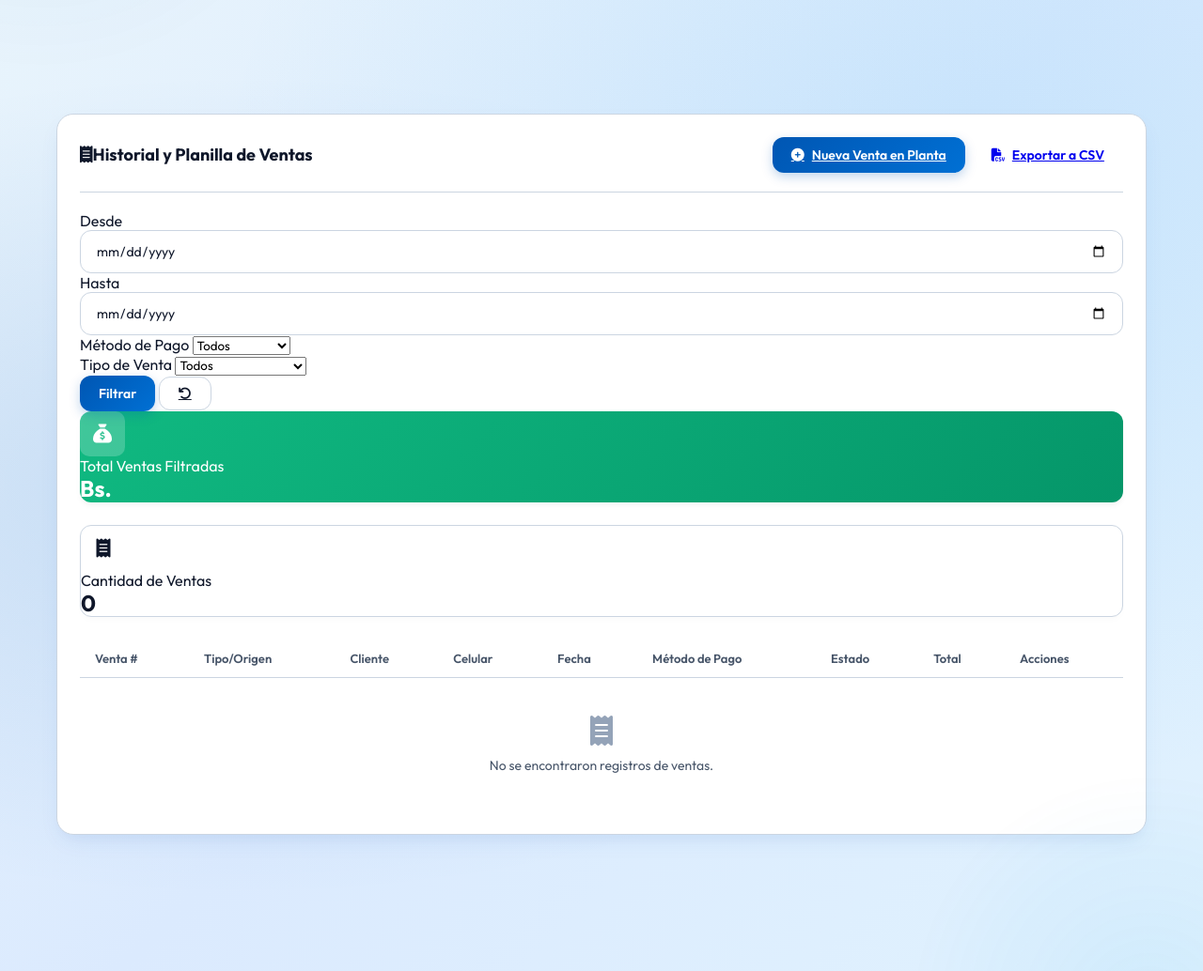
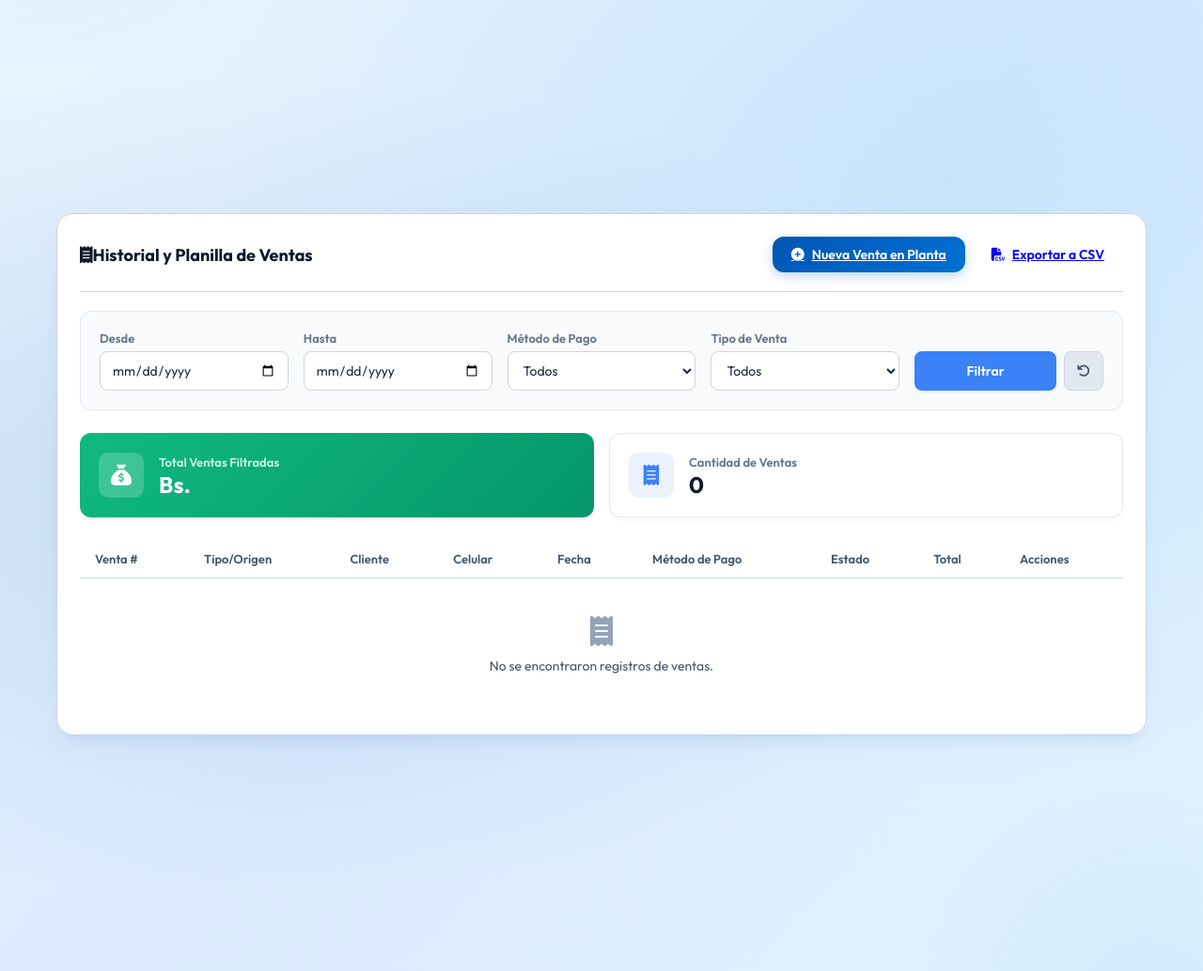
Before and after one commit to yeisonvargas14/AGUA2, a Django app: template frontend/templates/vendedor/listado_ventas.html in a window 1280 px wide. Shown: the whole page at 94% size. Run offline with Django 5.2, Linux system fonts and the light colour scheme; the template is opened without the code that fills it, so the values that code supplies are empty; some libraries are stand-ins or nearby versions.

Commit message:
style: enhance grid layout and styling of listado_ventas filters and stats cards using custom css

```diff
--- a/frontend/templates/vendedor/listado_ventas.html
+++ b/frontend/templates/vendedor/listado_ventas.html
@@ -1,6 +1,153 @@
 {% extends 'base.html' %}
 {% block title %}Planilla de Ventas — Panel Vendedor{% endblock %}
 {% block page_title %}Planilla de Ventas{% endblock %}
+
+{% block extra_css %}
+<style>
+  .custom-filters-container {
+    background-color: #f8fafc;
+    border: 1px solid #e2e8f0;
+    border-radius: 12px;
+    padding: 20px;
+    margin-bottom: 24px;
+  }
+  .custom-filters-form {
+    display: grid;
+    grid-template-columns: repeat(auto-fit, minmax(180px, 1fr));
+    gap: 16px;
+    align-items: end;
+  }
+  @media (max-width: 768px) {
+    .custom-filters-form {
+      grid-template-columns: 1fr;
+    }
+  }
+  .custom-filter-group {
+    display: flex;
+    flex-direction: column;
+    gap: 6px;
+  }
+  .custom-filter-group label {
+    font-size: 13px;
+    font-weight: 600;
+    color: #64748b;
+  }
+  .custom-filter-input {
+    width: 100%;
+    padding: 10px 12px;
+    border: 1px solid #cbd5e1;
+    border-radius: 8px;
+    background-color: #fff;
+    color: #1e293b;
+    font-size: 14px;
+    font-family: inherit;
+    box-sizing: border-box;
+    height: 42px;
+    outline: none;
+    transition: border-color 0.2s;
+  }
+  .custom-filter-input:focus {
+    border-color: #3b82f6;
+  }
+  .custom-filter-buttons {
+    display: flex;
+    gap: 8px;
+  }
+  .custom-filter-buttons button, .custom-filter-buttons a {
+    height: 42px;
+    display: inline-flex;
+    align-items: center;
+    justify-content: center;
+    border-radius: 8px;
+    font-weight: 600;
+    font-size: 14px;
+    cursor: pointer;
+    text-decoration: none;
+    box-sizing: border-box;
+  }
+  .custom-btn-filter {
+    background-color: #3b82f6;
+    color: white;
+    border: none;
+    flex: 1;
+    transition: background-color 0.2s;
+  }
+  .custom-btn-filter:hover {
+    background-color: #2563eb;
+  }
+  .custom-btn-clear {
+    background-color: #e2e8f0;
+    color: #475569;
+    border: 1px solid #cbd5e1;
+    width: 42px;
+    transition: background-color 0.2s;
+  }
+  .custom-btn-clear:hover {
+    background-color: #cbd5e1;
+  }
+
+  /* Summary cards styling */
+  .custom-summary-grid {
+    display: grid;
+    grid-template-columns: repeat(auto-fit, minmax(260px, 1fr));
+    gap: 16px;
+    margin-bottom: 24px;
+  }
+  .custom-summary-card {
+    background: #fff;
+    border: 1px solid #e2e8f0;
+    border-radius: 12px;
+    padding: 20px;
+    display: flex;
+    align-items: center;
+    gap: 16px;
+    box-shadow: 0 4px 6px -1px rgba(0, 0, 0, 0.03);
+    box-sizing: border-box;
+  }
+  .custom-summary-card.sales-total {
+    background: linear-gradient(135deg, #10b981 0%, #059669 100%);
+    color: white;
+    border: none;
+  }
+  .custom-card-icon {
+    width: 48px;
+    height: 48px;
+    border-radius: 10px;
+    display: flex;
+    align-items: center;
+    justify-content: center;
+    font-size: 22px;
+    flex-shrink: 0;
+  }
+  .custom-summary-card.sales-total .custom-card-icon {
+    background: rgba(255, 255, 255, 0.2);
+  }
+  .custom-summary-card.sales-count .custom-card-icon {
+    background-color: rgba(59, 130, 246, 0.1);
+    color: #3b82f6;
+  }
+  .custom-card-info {
+    display: flex;
+    flex-direction: column;
+  }
+  .custom-card-info span {
+    font-size: 13px;
+    font-weight: 600;
+  }
+  .custom-summary-card.sales-total .custom-card-info span {
+    color: rgba(255, 255, 255, 0.8);
+  }
+  .custom-summary-card.sales-count .custom-card-info span {
+    color: #64748b;
+  }
+  .custom-card-info h3 {
+    margin: 4px 0 0 0;
+    font-size: 24px;
+    font-weight: 700;
+    line-height: 1;
+  }
+</style>
+{% endblock %}
 
 {% block content %}
 <div class="content-body">
@@ -21,66 +168,60 @@
     <hr class="divider mb-4">
 
     <!-- Filters Section -->
-    <div class="bg-light p-3 rounded-3 border mb-4">
-      <form method="get" class="row g-3 align-items-end">
-        <div class="col-12 col-md-3">
-          <label class="form-label fw-bold small text-muted">Desde</label>
-          <input type="date" name="start_date" value="{{ start_date }}" class="form-control">
+    <div class="custom-filters-container">
+      <form method="get" class="custom-filters-form">
+        <div class="custom-filter-group">
+          <label>Desde</label>
+          <input type="date" name="start_date" value="{{ start_date }}" class="custom-filter-input">
         </div>
-        <div class="col-12 col-md-3">
-          <label class="form-label fw-bold small text-muted">Hasta</label>
-          <input type="date" name="end_date" value="{{ end_date }}" class="form-control">
+        <div class="custom-filter-group">
+          <label>Hasta</label>
+          <input type="date" name="end_date" value="{{ end_date }}" class="custom-filter-input">
         </div>
-        <div class="col-12 col-md-2">
-          <label class="form-label fw-bold small text-muted">Método de Pago</label>
-          <select name="metodo_pago" class="form-select">
+        <div class="custom-filter-group">
+          <label>Método de Pago</label>
+          <select name="metodo_pago" class="custom-filter-input">
             <option value="">Todos</option>
             <option value="efectivo" {% if metodo_pago == 'efectivo' %}selected{% endif %}>Efectivo</option>
             <option value="transferencia" {% if metodo_pago == 'transferencia' %}selected{% endif %}>Transferencia</option>
             <option value="tarjeta" {% if metodo_pago == 'tarjeta' %}selected{% endif %}>Tarjeta</option>
           </select>
         </div>
-        <div class="col-12 col-md-2">
-          <label class="form-label fw-bold small text-muted">Tipo de Venta</label>
-          <select name="tipo_venta" class="form-select">
+        <div class="custom-filter-group">
+          <label>Tipo de Venta</label>
+          <select name="tipo_venta" class="custom-filter-input">
             <option value="">Todos</option>
             <option value="presencial" {% if tipo_venta == 'presencial' %}selected{% endif %}>Presencial (Planta)</option>
             <option value="online" {% if tipo_venta == 'online' %}selected{% endif %}>Online (Entregados)</option>
           </select>
         </div>
-        <div class="col-12 col-md-2 d-grid">
-          <div class="d-flex gap-2">
-            <button type="submit" class="btn btn-primary w-100">Filtrar</button>
-            <a href="{% url 'listado_ventas' %}" class="btn btn-secondary" title="Limpiar Filtros">
-              <i class="fa-solid fa-arrow-rotate-left"></i>
-            </a>
-          </div>
+        <div class="custom-filter-buttons">
+          <button type="submit" class="custom-btn-filter">Filtrar</button>
+          <a href="{% url 'listado_ventas' %}" class="custom-btn-clear" title="Limpiar Filtros">
+            <i class="fa-solid fa-arrow-rotate-left"></i>
+          </a>
         </div>
       </form>
     </div>
 
     <!-- Summary Stats Card -->
-    <div class="row g-3 mb-4">
-      <div class="col-12 col-sm-6 col-md-4">
-        <div class="card p-3 d-flex flex-row align-items-center gap-3" style="background: linear-gradient(135deg, #10b981 0%, #059669 100%); color: white; border: none; border-radius: 12px; box-shadow: 0 4px 6px -1px rgba(0, 0, 0, 0.05);">
-          <div style="background: rgba(255,255,255,0.2); padding: 12px; border-radius: 10px; display: flex; align-items: center; justify-content: center; width: 48px; height: 48px;">
-            <i class="fa-solid fa-sack-dollar" style="font-size: 20px;"></i>
-          </div>
-          <div>
-            <p class="m-0 small text-white-50 fw-bold">Total Ventas Filtradas</p>
-            <h3 class="m-0 fw-bold" style="font-size: 1.5rem; line-height: 1.2;">Bs. {{ total_ventas|floatformat:2 }}</h3>
-          </div>
+    <div class="custom-summary-grid">
+      <div class="custom-summary-card sales-total">
+        <div class="custom-card-icon">
+          <i class="fa-solid fa-sack-dollar"></i>
+        </div>
+        <div class="custom-card-info">
+          <span>Total Ventas Filtradas</span>
+          <h3>Bs. {{ total_ventas|floatformat:2 }}</h3>
         </div>
       </div>
-      <div class="col-12 col-sm-6 col-md-4">
-        <div class="card p-3 d-flex flex-row align-items-center gap-3" style="background: white; border: 1px solid var(--border-color); border-radius: 12px; box-shadow: 0 4px 6px -1px rgba(0, 0, 0, 0.02);">
-          <div class="bg-light text-primary" style="padding: 12px; border-radius: 10px; display: flex; align-items: center; justify-content: center; width: 48px; height: 48px;">
-            <i class="fa-solid fa-receipt" style="font-size: 20px;"></i>
-          </div>
-          <div>
-            <p class="m-0 small text-muted fw-bold">Cantidad de Ventas</p>
-            <h3 class="m-0 fw-bold text-dark" style="font-size: 1.5rem; line-height: 1.2;">{{ orders|length }}</h3>
-          </div>
+      <div class="custom-summary-card sales-count">
+        <div class="custom-card-icon">
+          <i class="fa-solid fa-receipt"></i>
+        </div>
+        <div class="custom-card-info">
+          <span>Cantidad de Ventas</span>
+          <h3 class="text-dark">{{ orders|length }}</h3>
         </div>
       </div>
     </div>
```
